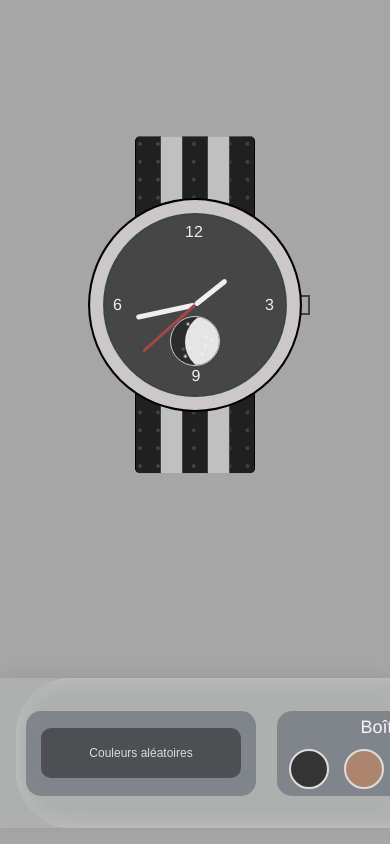
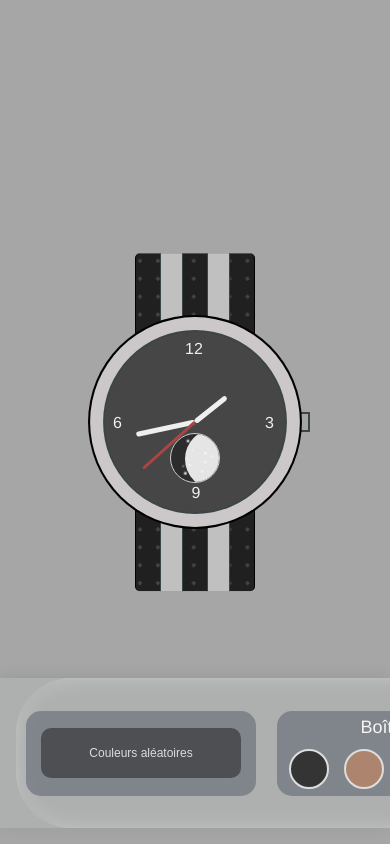
Before and after one commit to YoanMln/Watch-Configurator, a website: page index.html in a window 390 px wide. Drawn offline with nearby package versions, Linux system fonts and the light colour scheme.

Commit message:
Update responsive

```diff
--- a/sass/utilities/_responsive.scss
+++ b/sass/utilities/_responsive.scss
@@ -97,12 +97,3 @@
 .strap::after {
   height: $height-mobile-strap-after;
 }
-
-.watch-container {
-  height: calc(100vh - 150px);
-  display: flex;
-  align-items: center;
-  justify-content: center;
-  position: relative;
-  top: -5vh;
-}
```
Also changed, not shown: assets/css/style.css, 1 other file.
